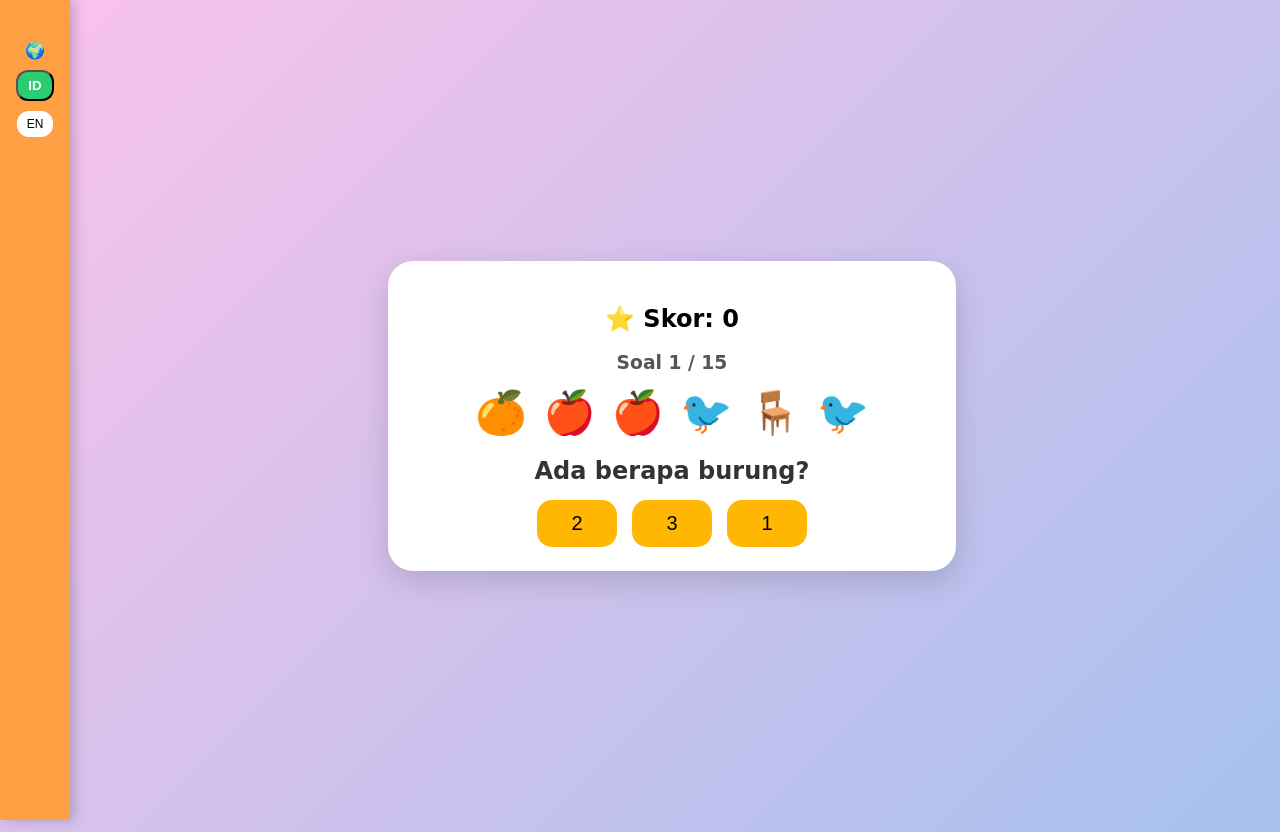
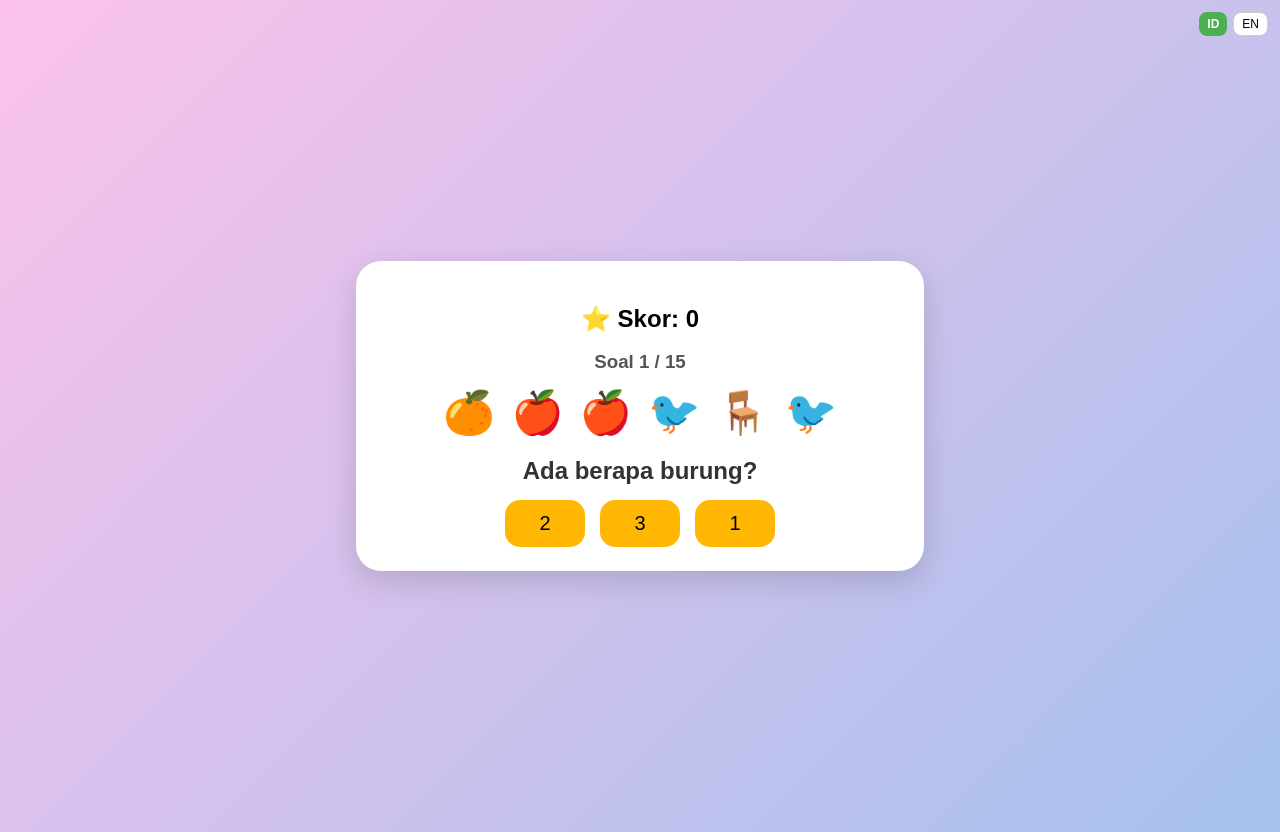
Before and after one commit to Prashanth32124/Kiddomind, a React (Create React App) app: page /CountnChoose in a window 1280 px wide. Built offline with nearby package versions, Linux system fonts and the light colour scheme.

Commit message:
Initial commit - Kiddomind project

```diff
--- a/src/CountnChoose.jsx
+++ b/src/CountnChoose.jsx
@@ -45,7 +45,8 @@ function generateQuestions(total = 100, lang = "id") {
 }
 
 function CountnChoose() {
-  const [lang, setLang] = useState("id"); // ✅ Default Indonesian
+  const [lang, setLang] = useState("id"); // default Indonesian
+
   const [questions] = useState(() =>
     generateQuestions(100, "id")
       .sort(() => Math.random() - 0.5)
@@ -111,9 +112,8 @@ function CountnChoose() {
 
   return (
     <div style={styles.page}>
-      {/* ===== Sidebar Language Toggle ===== */}
-      <div style={styles.sidebar}>
-        <h4 style={styles.sideTitle}>🌍</h4>
+      {/* ===== TOP LANGUAGE BAR ===== */}
+      <div style={styles.topBar}>
         <button
           style={lang === "id" ? styles.langActive : styles.langBtn}
           onClick={() => setLang("id")}
@@ -162,11 +162,7 @@ function CountnChoose() {
         </div>
 
         {feedback && (
-          <h3
-            style={{
-              color: feedback.includes("✅") ? "green" : "red",
-            }}
-          >
+          <h3 style={{ color: feedback.includes("✅") ? "green" : "red" }}>
             {feedback}
           </h3>
         )}
@@ -188,7 +184,7 @@ function CountnChoose() {
   );
 }
 
-/* ================== STYLES ================== */
+/* ================== STYLES (FIXED) ================== */
 const styles = {
   page: {
     minHeight: "100vh",
@@ -197,47 +193,37 @@ const styles = {
     alignItems: "center",
     padding: 16,
     background: "linear-gradient(135deg, #fbc2eb, #a6c1ee)",
-    fontFamily: "'Comic Sans MS', 'Poppins', cursive",
-    paddingLeft: 80,
+    fontFamily: "'Poppins', 'Nunito', Arial, sans-serif", // ✅ FIXED FONT
+    position: "relative",
   },
 
-  sidebar: {
-    position: "fixed",
-    left: 0,
-    top: 0,
-    width: 70,
-    height: "100vh",
-    background: "#ff9f43",
+  /* TOP BAR */
+  topBar: {
+    position: "absolute",
+    top: 12,
+    right: 12,
     display: "flex",
-    flexDirection: "column",
-    alignItems: "center",
-    paddingTop: 20,
-    boxShadow: "4px 0 12px rgba(0,0,0,0.2)",
-  },
-
-  sideTitle: {
-    color: "#fff",
-    marginBottom: 10,
-    fontSize: 16,
+    gap: 6,
   },
 
   langBtn: {
+    padding: "4px 8px",
+    fontSize: 12,
+    borderRadius: 8,
+    border: "1px solid #ccc",
     background: "#fff",
-    border: "none",
-    borderRadius: 12,
-    padding: "6px 10px",
-    marginBottom: 10,
     cursor: "pointer",
-    fontSize: 12,
   },
 
   langActive: {
-    background: "#2ecc71",
+    padding: "4px 8px",
+    fontSize: 12,
+    borderRadius: 8,
+    background: "#4CAF50",
     color: "#fff",
-    borderRadius: 12,
-    padding: "6px 10px",
-    marginBottom: 10,
-    fontWeight: "bold",
+    border: "none",
+    fontWeight: 600,
+    cursor: "pointer",
   },
 
   card: {
--- a/src/FlashCard.jsx
+++ b/src/FlashCard.jsx
@@ -55,7 +55,7 @@ const texts = {
 function FlashCard() {
   const TOTAL_TIME = 8;
 
-  const [lang, setLang] = useState("id"); // ✅ default Indonesian
+  const [lang, setLang] = useState("id"); // default Indonesian
   const t = texts[lang];
 
   const [index, setIndex] = useState(0);
@@ -105,9 +105,8 @@ function FlashCard() {
 
   return (
     <div style={styles.page}>
-      {/* ===== Sidebar Language Toggle ===== */}
-      <div style={styles.sidebar}>
-        <h4 style={styles.sideTitle}>🌍</h4>
+      {/* ===== TOP LANGUAGE BAR ===== */}
+      <div style={styles.topBar}>
         <button
           style={lang === "id" ? styles.langActive : styles.langBtn}
           onClick={() => setLang("id")}
@@ -182,7 +181,7 @@ function FlashCard() {
   );
 }
 
-/* ========== STYLES ========== */
+/* ========== STYLES (FIXED) ========== */
 const styles = {
   page: {
     minHeight: "100vh",
@@ -191,47 +190,37 @@ const styles = {
     alignItems: "center",
     padding: 16,
     background: "linear-gradient(135deg, #fbc2eb, #a6c1ee)",
-    fontFamily: "'Comic Sans MS', 'Poppins', cursive",
-    paddingLeft: 80,
+    fontFamily: "'Poppins', 'Nunito', Arial, sans-serif", // ✅ CLEAN FONT
+    position: "relative",
   },
 
-  sidebar: {
-    position: "fixed",
-    left: 0,
-    top: 0,
-    width: 70,
-    height: "100vh",
-    background: "#ff9f43",
+  /* TOP BAR */
+  topBar: {
+    position: "absolute",
+    top: 12,
+    right: 12,
     display: "flex",
-    flexDirection: "column",
-    alignItems: "center",
-    paddingTop: 20,
-    boxShadow: "4px 0 12px rgba(0,0,0,0.2)",
-  },
-
-  sideTitle: {
-    color: "#fff",
-    marginBottom: 10,
-    fontSize: 16,
+    gap: 6,
   },
 
   langBtn: {
+    padding: "4px 8px",
+    fontSize: 12,
+    borderRadius: 8,
+    border: "1px solid #ccc",
     background: "#fff",
-    border: "none",
-    borderRadius: 12,
-    padding: "6px 10px",
-    marginBottom: 10,
     cursor: "pointer",
-    fontSize: 12,
   },
 
   langActive: {
-    background: "#2ecc71",
+    padding: "4px 8px",
+    fontSize: 12,
+    borderRadius: 8,
+    background: "#4CAF50",
     color: "#fff",
-    borderRadius: 12,
-    padding: "6px 10px",
-    marginBottom: 10,
-    fontWeight: "bold",
+    border: "none",
+    fontWeight: 600,
+    cursor: "pointer",
   },
 
   cardBox: {
@@ -274,7 +263,7 @@ const styles = {
 
   input: {
     padding: 10,
-    fontSize: 16,
+    fontSize: 15,
     borderRadius: 10,
     border: "1px solid #ccc",
     outline: "none",
@@ -288,7 +277,7 @@ const styles = {
     border: "none",
     backgroundColor: "#ff9f1c",
     color: "#fff",
-    fontSize: 16,
+    fontSize: 15,
     cursor: "pointer",
   },
 
@@ -315,7 +304,7 @@ const styles = {
   },
 
   feedback: {
-    fontSize: 18,
+    fontSize: 17,
     marginTop: 10,
   },
 
--- a/src/NumberQuiz.jsx
+++ b/src/NumberQuiz.jsx
@@ -29,7 +29,7 @@ const texts = {
 };
 
 function NumberQuiz() {
-  const [lang, setLang] = useState("id"); // ✅ default Indonesian
+  const [lang, setLang] = useState("id"); // default Indonesian
   const t = texts[lang];
 
   const [level, setLevel] = useState(null);
@@ -93,13 +93,18 @@ function NumberQuiz() {
     setQuestion(generateQuestion(level));
   }
 
-  /* ===== LEVEL SCREEN ===== */
-  if (!level) {
+  const options = question
+    ? [
+        question.answer,
+        question.answer + 1,
+        Math.max(question.answer - 1, 0),
+      ].sort(() => Math.random() - 0.5)
+    : [];
+
   return (
     <div style={styles.page}>
-        {/* Sidebar */}
-        <div style={styles.sidebar}>
-          <h4 style={styles.sideTitle}>🌍</h4>
+      {/* ===== TOP LANGUAGE TOGGLE ===== */}
+      <div style={styles.topBar}>
         <button
           style={lang === "id" ? styles.langActive : styles.langBtn}
           onClick={() => setLang("id")}
@@ -115,51 +120,23 @@ function NumberQuiz() {
       </div>
 
       <div style={styles.card}>
+        {!level ? (
+          <>
             <h1 style={styles.title}>{t.title}</h1>
             <p style={styles.sub}>{t.choose}</p>
 
             <button style={styles.levelBtn} onClick={() => startQuiz("easy")}>
               {t.easy}
             </button>
-
             <button style={styles.levelBtn} onClick={() => startQuiz("medium")}>
               {t.medium}
             </button>
-
             <button style={styles.levelBtn} onClick={() => startQuiz("hard")}>
               {t.hard}
             </button>
-        </div>
-      </div>
-    );
-  }
-
-  const options = [
-    question.answer,
-    question.answer + 1,
-    Math.max(question.answer - 1, 0),
-  ].sort(() => Math.random() - 0.5);
-
-  return (
-    <div style={styles.page}>
-      {/* Sidebar */}
-      <div style={styles.sidebar}>
-        <h4 style={styles.sideTitle}>🌍</h4>
-        <button
-          style={lang === "id" ? styles.langActive : styles.langBtn}
-          onClick={() => setLang("id")}
-        >
-          ID
-        </button>
-        <button
-          style={lang === "en" ? styles.langActive : styles.langBtn}
-          onClick={() => setLang("en")}
-        >
-          EN
-        </button>
-      </div>
-
-      <div style={styles.card}>
+          </>
+        ) : (
+          <>
             <h3 style={styles.score}>⭐ {t.score}: {score}</h3>
 
             <div style={styles.questionBox}>
@@ -184,7 +161,7 @@ function NumberQuiz() {
 
             <p
               style={{
-            fontSize: 18,
+                fontSize: 17,
                 color: message.includes("✅") ? "green" : "red",
               }}
             >
@@ -200,12 +177,14 @@ function NumberQuiz() {
             <button style={styles.backBtn} onClick={() => setLevel(null)}>
               {t.change}
             </button>
+          </>
+        )}
       </div>
     </div>
   );
 }
 
-/* ========== STYLES ========== */
+/* ========== STYLES (CLEAN & MOBILE SAFE) ========== */
 const styles = {
   page: {
     minHeight: "100vh",
@@ -214,47 +193,36 @@ const styles = {
     alignItems: "center",
     padding: 16,
     background: "linear-gradient(135deg, #89f7fe, #66a6ff)",
-    fontFamily: "'Comic Sans MS', 'Poppins', cursive",
-    paddingLeft: 80,
+    fontFamily: "'Poppins', 'Nunito', Arial, sans-serif",
+    position: "relative",
   },
 
-  sidebar: {
-    position: "fixed",
-    left: 0,
-    top: 0,
-    width: 70,
-    height: "100vh",
-    background: "#ff9f43",
+  topBar: {
+    position: "absolute",
+    top: 12,
+    right: 12,
     display: "flex",
-    flexDirection: "column",
-    alignItems: "center",
-    paddingTop: 20,
-    boxShadow: "4px 0 12px rgba(0,0,0,0.2)",
-  },
-
-  sideTitle: {
-    color: "#fff",
-    marginBottom: 10,
-    fontSize: 16,
+    gap: 6,
   },
 
   langBtn: {
+    padding: "4px 8px",
+    fontSize: 12,
+    borderRadius: 8,
+    border: "1px solid #ccc",
     background: "#fff",
-    border: "none",
-    borderRadius: 12,
-    padding: "6px 10px",
-    marginBottom: 10,
     cursor: "pointer",
-    fontSize: 12,
   },
 
   langActive: {
-    background: "#2ecc71",
+    padding: "4px 8px",
+    fontSize: 12,
+    borderRadius: 8,
+    background: "#4CAF50",
     color: "#fff",
-    borderRadius: 12,
-    padding: "6px 10px",
-    marginBottom: 10,
-    fontWeight: "bold",
+    border: "none",
+    fontWeight: 600,
+    cursor: "pointer",
   },
 
   card: {
@@ -269,7 +237,7 @@ const styles = {
 
   title: {
     color: "#6a0572",
-    marginBottom: 5,
+    marginBottom: 8,
   },
 
   sub: {
@@ -296,19 +264,19 @@ const styles = {
   },
 
   optionBtn: {
-    fontSize: 20,
-    padding: "12px 24px",
+    fontSize: 18,
+    padding: "12px 22px",
     borderRadius: 15,
     border: "none",
     cursor: "pointer",
-    minWidth: 80,
+    minWidth: 70,
   },
 
   levelBtn: {
     width: "100%",
     padding: 14,
     marginBottom: 12,
-    fontSize: 18,
+    fontSize: 17,
     borderRadius: 16,
     border: "none",
     backgroundColor: "#4CAF50",
```
Lines whose indentation alone changed are shown as unchanged.
